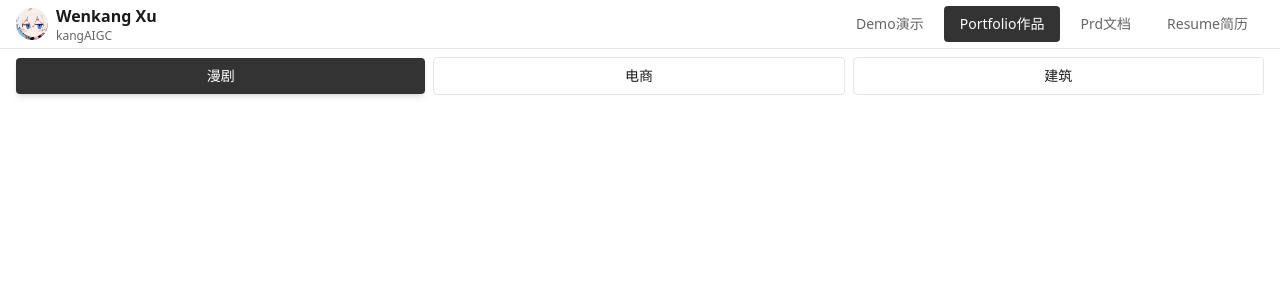
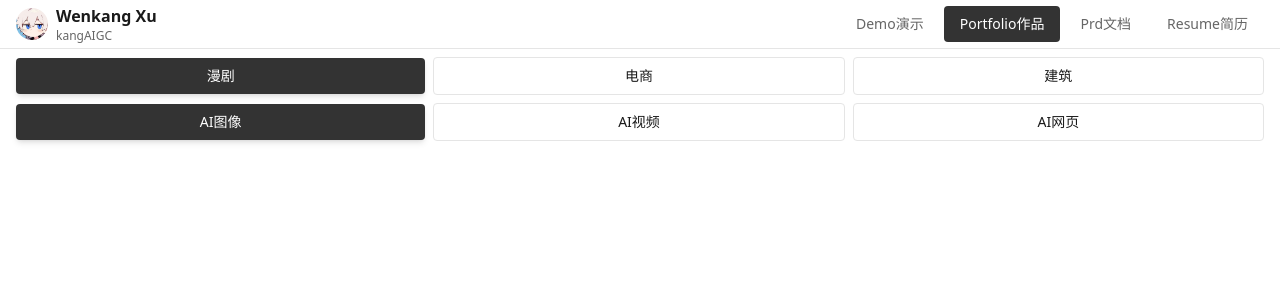
Before and after one commit to kangAIGC/me, a Next.js app: page /portfolio in a window 1280 px wide. Shown: the top 300 px of the page. Built offline with nearby package versions, Linux system fonts and the light colour scheme.

Commit message:
Add AI image/video/web sub-tabs under each portfolio category

```diff
--- a/src/components/PortfolioPage.tsx
+++ b/src/components/PortfolioPage.tsx
@@ -5,18 +5,25 @@ import { useState } from 'react';
 const PORTFOLIO_CATEGORIES = ['漫剧', '电商', '建筑'] as const;
 type PortfolioCategory = (typeof PORTFOLIO_CATEGORIES)[number];
 
+const SUB_TABS = ['AI图像', 'AI视频', 'AI网页'] as const;
+type SubTab = (typeof SUB_TABS)[number];
+
 export function PortfolioPage() {
   const [activeCategory, setActiveCategory] = useState<PortfolioCategory>('漫剧');
+  const [activeTab, setActiveTab] = useState<SubTab>('AI图像');
 
   return (
     <div className="flex flex-col flex-1 min-h-screen">
-      {/* 分类切换按钮 —— 与 Demo页/Prd页 产品按钮的样式和位置保持一致 */}
+      {/* 一级分类（漫剧 / 电商 / 建筑）—— 与 Demo页/Prd页 产品按钮保持一致 */}
       <div className="shrink-0 flex items-center justify-center gap-2 py-2 w-full max-w-7xl mx-auto px-4">
         {PORTFOLIO_CATEGORIES.map((category) => (
           <button
             key={category}
             type="button"
-            onClick={() => setActiveCategory(category)}
+            onClick={() => {
+              setActiveCategory(category);
+              setActiveTab('AI图像');
+            }}
             className={`flex-1 rounded px-4 py-2 text-sm font-medium transition-all ${
               activeCategory === category
                 ? 'bg-[#333333] text-white shadow-md'
@@ -27,6 +34,24 @@ export function PortfolioPage() {
           </button>
         ))}
       </div>
+
+      {/* 二级标签（AI图像 / AI视频 / AI网页）—— 同一套按钮风格，位于所选大类下方，居中且与一级按钮同宽度 */}
+      <div className="shrink-0 flex items-center justify-center gap-2 pb-1 w-full max-w-7xl mx-auto px-4">
+        {SUB_TABS.map((tab) => (
+          <button
+            key={tab}
+            type="button"
+            onClick={() => setActiveTab(tab)}
+            className={`flex-1 rounded px-4 py-2 text-sm font-medium transition-all ${
+              activeTab === tab
+                ? 'bg-[#333333] text-white shadow-md'
+                : 'bg-white text-[#1A1A1A] border border-[#E5E5E5] hover:bg-[#F5F5F5]'
+            }`}
+          >
+            {tab}
+          </button>
+        ))}
+      </div>
     </div>
   );
 }
```
